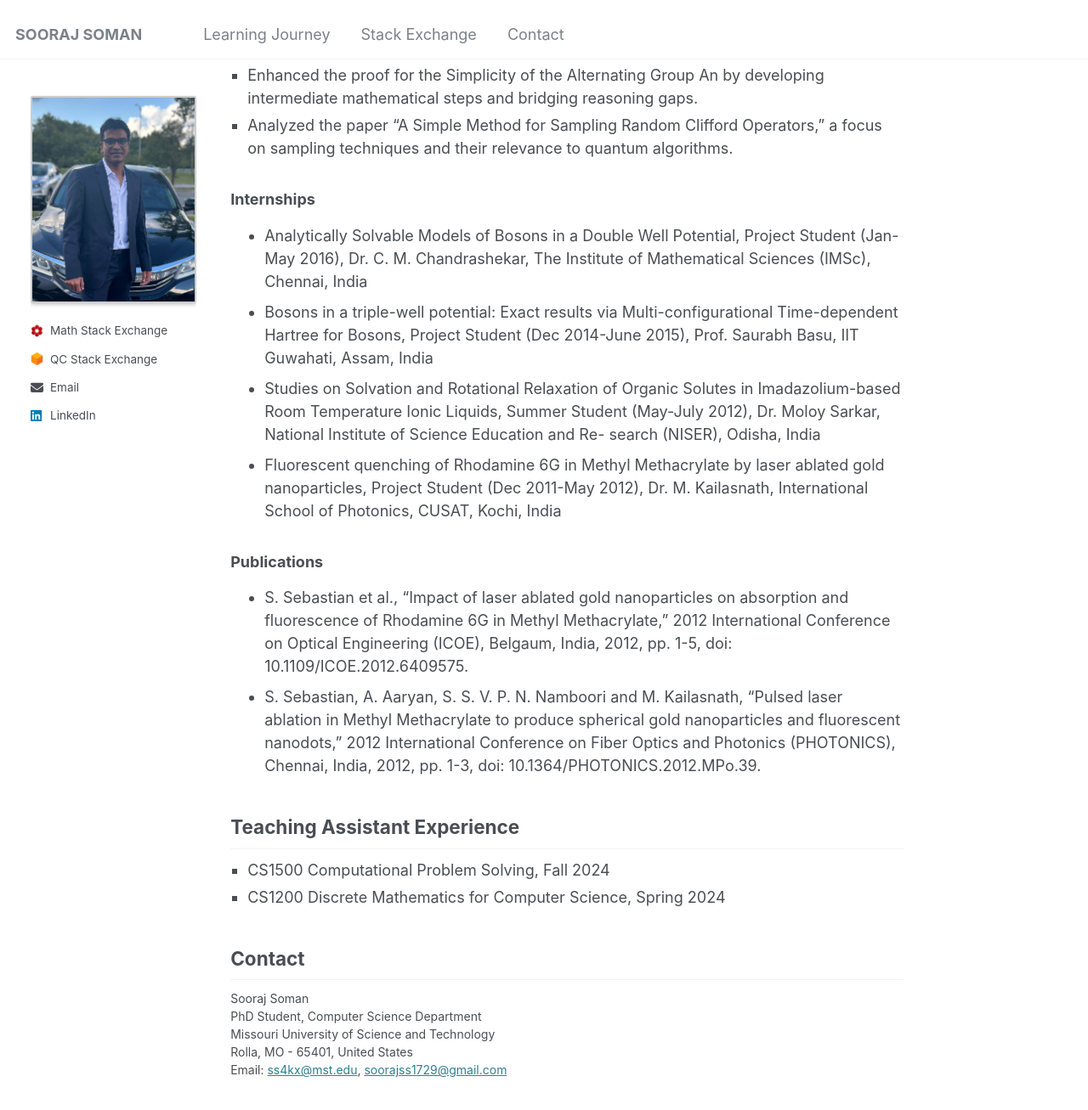
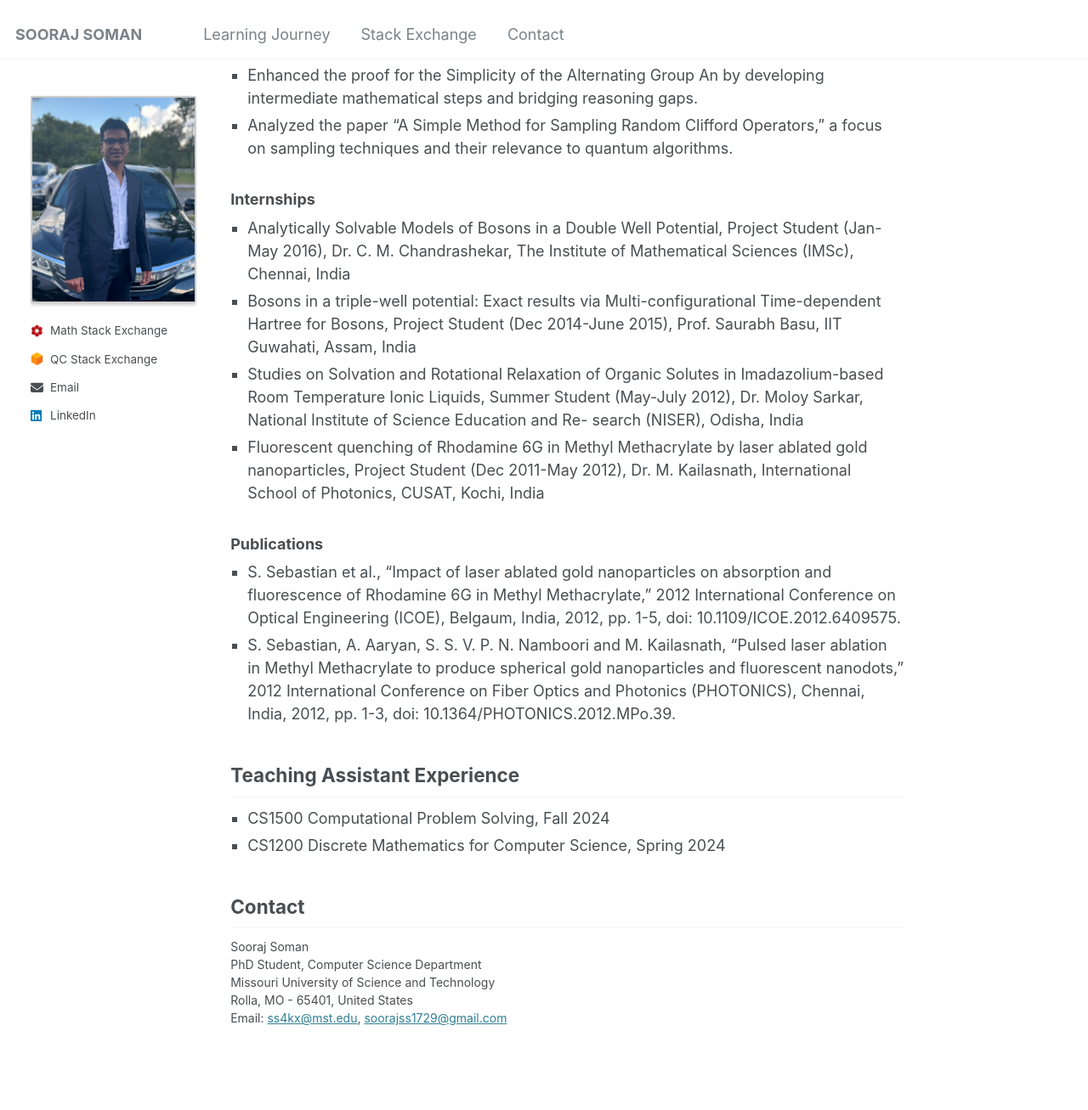
Before and after one commit to soorajss1729/soorajss1729.github.io, a Jekyll site: the page built from _pages/about.md, in a window 1280 px wide and 1400 px high, scrolled down 2324 px. Shown: the top 1307 px of the window at 85% size. Built offline with Jekyll 4.4.1, drawn with Linux system fonts in a browser that asks for light colours.

```diff
--- a/_pages/about.md
+++ b/_pages/about.md
@@ -179,12 +179,12 @@ I have actively contributed to **Mathematics Stack Exchange** and **Quantum Comp
 </div>
 
 <style>
-.c-proj ul,intern ul,publ ul {
+.c-proj ul,.intern ul,.publ ul {
     list-style-type: square; /* Black square bullets */
     padding-left: 20px; /* Add spacing for bullets */
     margin: 0; /* Remove default margins */
 }
-.c-proj li,intern li,publ li {
+.c-proj li,.intern li,.publ li {
     color: inherit; /* Inherit the text color from the page */
     font-family: inherit; /* Inherit the font family */
     font-size: inherit; /* Inherit the font size */
```
